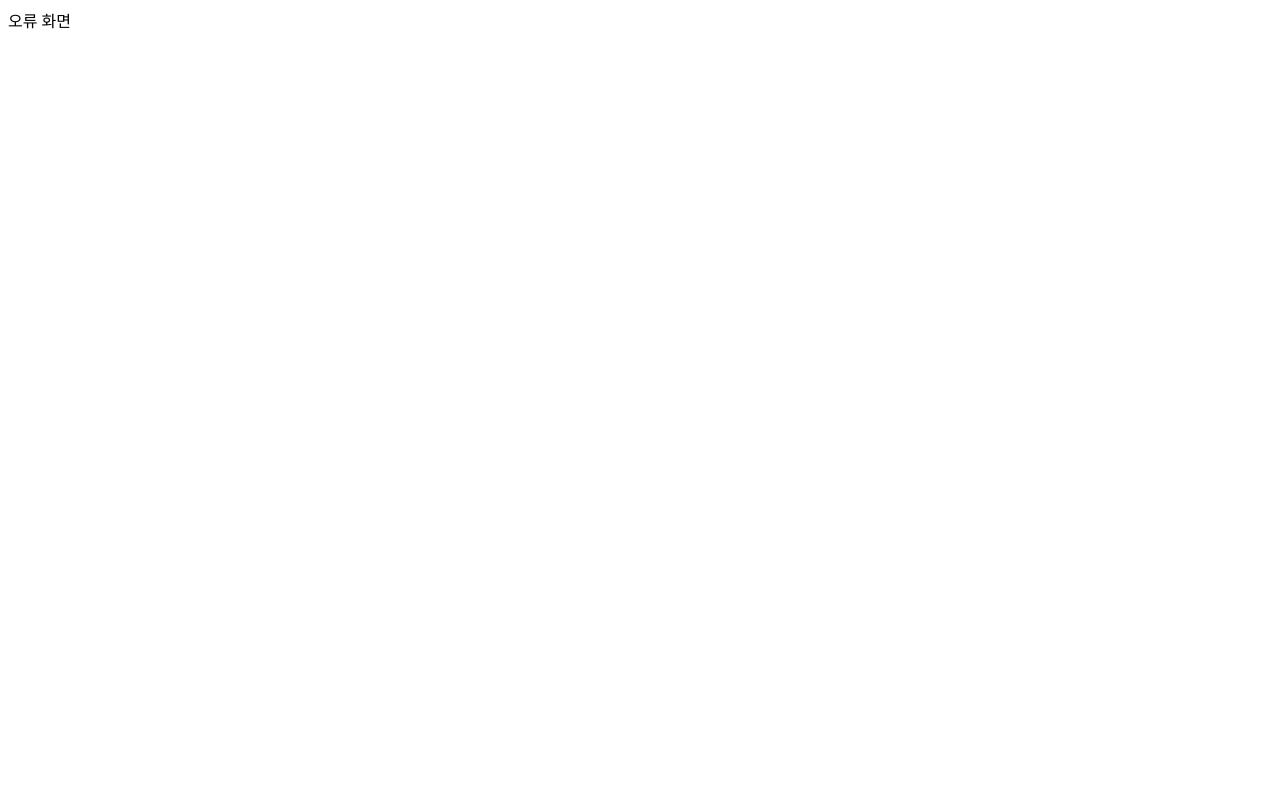
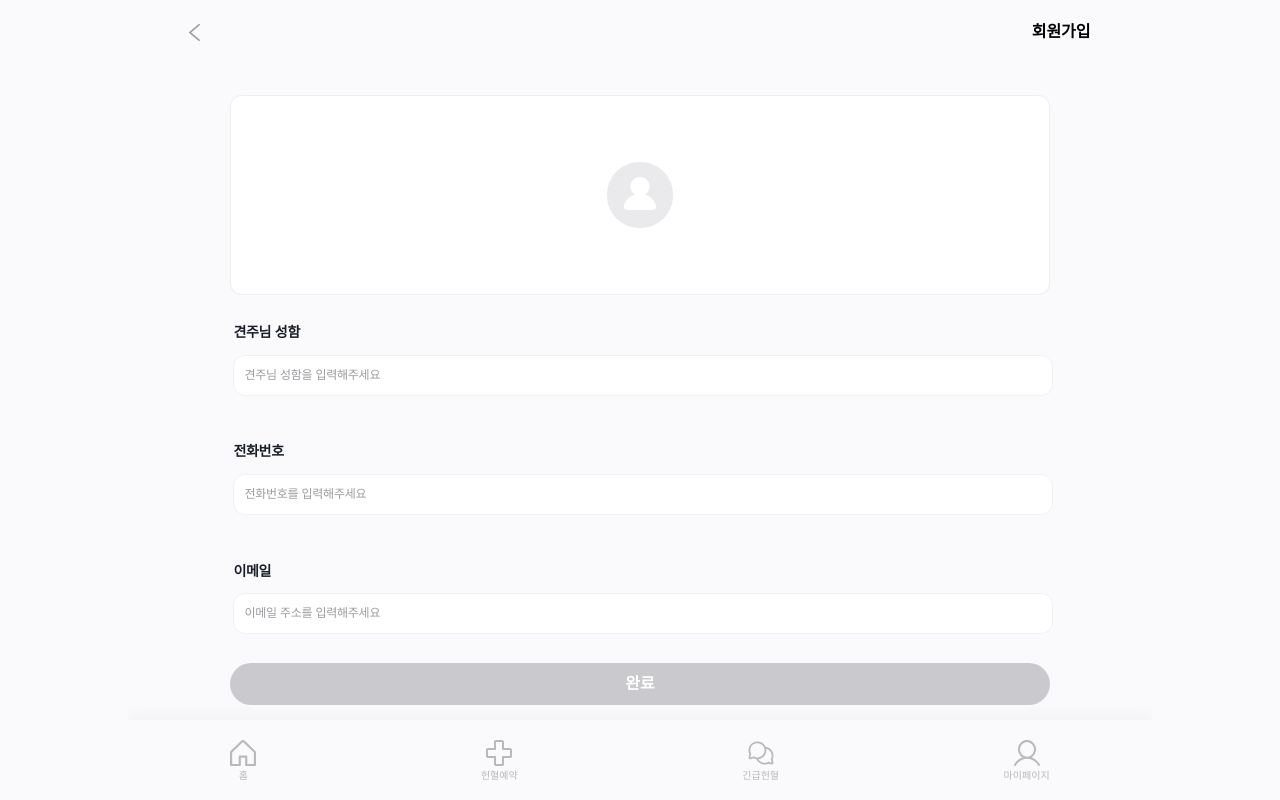
Before and after one commit to LikeLion-at-DGU/2024-hackathon-3-sharedog-frontend, a React (Vite) app: page /signup in a window 1280 px wide. Before the commit this address had no page. Built offline with nearby package versions, Linux system fonts and the light colour scheme.

Commit message:
회원가입 페이지 초기버전, API 연결 완료

```diff
--- /dev/null
+++ b/src/pages/signupPage/SignUp.jsx
@@ -0,0 +1,94 @@
+import {
+  MyInfo,
+  Wrapper,
+  ProfileImg,
+  ProfileMyPageSVG,
+  InPutBox,
+  CompleteBtn,
+} from "./Styled";
+import Header from "./header/Header";
+import InputHolder from "../../components/myPage/InputHolder";
+import React, { useState, useEffect } from "react";
+import { useNavigate } from "react-router-dom"; // useNavigate 훅 가져오기
+import { API } from '../../api';
+
+const SignUp = () => {
+  const navigate = useNavigate(); // useNavigate 훅 초기화
+
+  const [name, setName] = useState("");
+  const [phone, setPhone] = useState("");
+  const [email, setEmail] = useState("");
+  const [isComplete, setIsComplete] = useState(false);
+
+  const postData = async () => {
+    try {
+      const response = await API.post('/api/accounts/profiles', {
+        name,
+        phone,
+        email
+      });
+      alert('Post 성공 :)');
+      console.log('서버 응답 데이터:', response.data); // 서버 응답 데이터 콘솔에 찍기
+    } catch (error) {
+      alert('Post 실패 :(');
+      console.log('네트워크 오류:', error); // 네트워크 오류 콘솔에 찍기
+    }
+  };
+
+  useEffect(() => {
+    // 모든 필드가 채워졌는지 확인
+    if (name && phone && email) {
+      setIsComplete(true);
+    } else {
+      setIsComplete(false);
+    }
+  }, [name, phone, email]);
+
+  const handleCompleteClick = () => {
+    if (isComplete) {
+      postData(); // 데이터 전송
+      navigate("/SignUpPet"); // /SignUpPet 경로로 이동
+    }
+  };
+
+  return (
+    <>
+      <Header title="회원가입" />
+      <Wrapper>
+        <MyInfo>
+          <ProfileImg>
+            <ProfileMyPageSVG />
+          </ProfileImg>
+        </MyInfo>
+        <InPutBox>
+          <InputHolder
+            title={"견주님 성함"}
+            inputtext={"견주님 성함을 입력해주세요"}
+            value={name}
+            onChange={(e) => setName(e.target.value)}
+          />
+          <InputHolder
+            title={"전화번호"}
+            inputtext={"전화번호를 입력해주세요"}
+            value={phone}
+            onChange={(e) => setPhone(e.target.value)}
+          />
+          <InputHolder
+            title={"이메일"}
+            inputtext={"이메일 주소를 입력해주세요"}
+            value={email}
+            onChange={(e) => setEmail(e.target.value)}
+          />
+          <CompleteBtn
+            onClick={handleCompleteClick}
+            style={{ backgroundColor: isComplete ? '#FF6969' : 'rgba(156, 156, 161, 0.50)' }}
+          >
+            완료
+          </CompleteBtn>
+        </InPutBox>
+      </Wrapper>
+    </>
+  );
+};
+
+export default SignUp;
--- /dev/null
+++ b/src/pages/signupPage/SignUpPet.jsx
@@ -0,0 +1,56 @@
+import {
+  InfoBox,
+  MyInfo,
+  Wrapper,
+  ProfileImg,
+  ProfileMyPageSVG,
+  InPutBox,
+  CompleteBtn,
+} from "./Styled";
+import Header from "./header/Header";
+import InputHolder from "../../components/myPage/InputHolder";
+import InputDropDown from "../../components/myPage/InputDropDown";
+import Select from "../../components/myPage/Select";
+import React from "react";
+
+const SignUpPet = () => {
+  return (
+    <>
+      <Header title="프로필 수정" />
+      <Wrapper>
+        <MyInfo>
+          <ProfileImg>
+            <ProfileMyPageSVG />
+          </ProfileImg>
+          <InfoBox>황민영</InfoBox>
+        </MyInfo>
+        <InPutBox>
+          <InputHolder
+            title={"전화번호"}
+            inputtext={"전화번호를 입력해 주세요."}
+          />
+          <InputHolder
+            title={"반려견 이름"}
+            inputtext={"반려견 이름을 입력해 주세요."}
+          />
+          <Select title={"반려견 성별"} $isSelected={true} />
+          <InputDropDown
+            title={"반려견 나이"}
+            inputtext={"반려견 나이를 선택해 주세요."}
+          />
+          <InputHolder
+            title={"반려견 몸무게"}
+            inputtext={"반려견 몸무게를 입력해 주세요."}
+          />
+          <InputDropDown
+            title={"반려견 혈액형"}
+            inputtext={"반려견 혈액형을 선택해 주세요."}
+          />
+          <CompleteBtn>완료</CompleteBtn>
+        </InPutBox>
+      </Wrapper>
+    </>
+  );
+};
+
+export default SignUpPet;
--- /dev/null
+++ b/src/pages/signupPage/Styled.jsx
@@ -0,0 +1,76 @@
+// Styled.js 파일에서
+import styled from "styled-components";
+import ProfileMyPageSVG from "../../assets/icons/profileMyPage.svg?react"; // SVG 파일 가져오기
+
+// Wrapper: 전체 컨테이너 스타일
+export const Wrapper = styled.div`
+  display: flex;
+  justify-content: center;
+  width: 100%;
+  height: 80vh;
+  font-size: 20px;
+  font-family: SUIT, sans-serif; // 폰트 사용 예시
+  font-weight: 800;
+  display: flex;
+  flex-direction: column; /* 요소들을 수직 정렬 */
+  align-items: center; /* 수평 중앙 정렬 */
+`;
+
+// MyInfo: 프로필 정보를 감싸는 박스 스타일
+export const MyInfo = styled.div`
+  width: 80%;
+  height: 25vh;
+  flex-shrink: 0;
+  border-radius: 11.587px;
+  border: 1.159px solid rgba(234, 234, 234, 0.8);
+  background-color: #fff;
+  margin-bottom: 10px;
+
+  display: flex;
+  flex-direction: column; /* 요소들을 수직 정렬 */
+  justify-content: center; /* 수직 중앙 정렬 */
+  align-items: center; /* 수평 중앙 정렬 */
+`;
+
+export const ProfileImg = styled.div`
+  padding: 15.058px 15.83px;
+
+  border-radius: 32.047px;
+  border-style: none;
+  background: #eaeaec;
+`;
+
+export const InPutBox = styled.div`
+  width: 80%;
+  height: 50vh;
+  display: flex;
+  flex-direction: column;
+  flex-shrink: 0;
+  gap: 10px;
+`;
+
+export const InfoBox = styled.div`
+
+`;
+
+export const CompleteBtn = styled.div`
+  display: flex;
+  padding: 10px 47px;
+  justify-content: center;
+  align-items: center;
+  gap: 10px;
+  align-self: stretch;
+
+  border-radius: 30px;
+  background: rgba(156, 156, 161, 0.5);
+
+  color: #fff;
+  font-family: SUIT;
+  font-size: 16px;
+  font-style: normal;
+  font-weight: 600;
+  line-height: 140%; /* 22.4px */
+`;
+
+// EditMyPageSVG: SVG 아이콘 컴포넌트 내보내기
+export { ProfileMyPageSVG };
--- /dev/null
+++ b/src/pages/signupPage/header/Header.jsx
@@ -0,0 +1,59 @@
+// Header.jsx
+import styled from "styled-components";
+import BackBtnSVG from "../../../assets/icons/backMyPage.svg?react";
+
+const Wrapper = styled.div`
+  display: flex;
+  justify-content: center;
+  width: 100%;
+  height: 10vh;
+`;
+
+const HeaderBox = styled.div`
+  display: flex;
+  justify-content: space-between;
+  align-items: center;
+  width: 88%;
+  height: 8vh;
+  flex-shrink: 0;
+`;
+
+const BackBtn = styled.button`
+  display: flex;
+  font-size: 19px;
+  justify-content: center;
+  align-items: center;
+  background: none;
+  border: none;
+  padding: 0;
+  margin: 0;
+  cursor: pointer;
+`;
+
+const TitleTxt = styled.div`
+  display: flex;
+  flex-direction: column;
+  justify-content: center;
+  flex-shrink: 0;
+  color: #000;
+  text-align: center;
+  font-family: SUIT;
+  font-size: 16px;
+  font-style: normal;
+  font-weight: 600;
+`;
+
+const Header = ({ title }) => {
+  return (
+    <Wrapper>
+      <HeaderBox>
+        <BackBtn>
+          <BackBtnSVG />
+        </BackBtn>
+        <TitleTxt>{title}</TitleTxt> {/*props 수정*/}
+      </HeaderBox>
+    </Wrapper>
+  );
+};
+
+export default Header;
--- a/src/router.jsx
+++ b/src/router.jsx
@@ -9,6 +9,8 @@ import BloodReservation from "./pages/reservationPage/BloodReservation";
 import MyPage from "./pages/myPage/MyPage";
 import MyPageEdit from "./pages/myPage/MyPageEdit";
 import PostWrite from "./pages/postWritePage/PostWrite";
+import SignUp from "./pages/signupPage/SignUP";
+import SignUpPet from "./pages/signupPage/SignUpPet";
 
 const router = createBrowserRouter([
   {
@@ -23,6 +25,8 @@ const router = createBrowserRouter([
       { path: "/mypage", element: <MyPage /> }, // 마이페이지 화면
       { path: "/mypageedit", element: <MyPageEdit /> }, // 마이페이지 프로필 수정 화면
       { path: "/postwrite", element: <PostWrite /> }, // 긴급헌혈에서 글쓰기 화면
+      { path: "/signup", element: <SignUp /> }, //회원가입 화면
+      { path: "/signuppet", element: <SignUpPet /> }
     ],
     errorElement: <NotFound />, // 일치하는 경로가 없을 때 표시할 컴포넌트
   },
```
